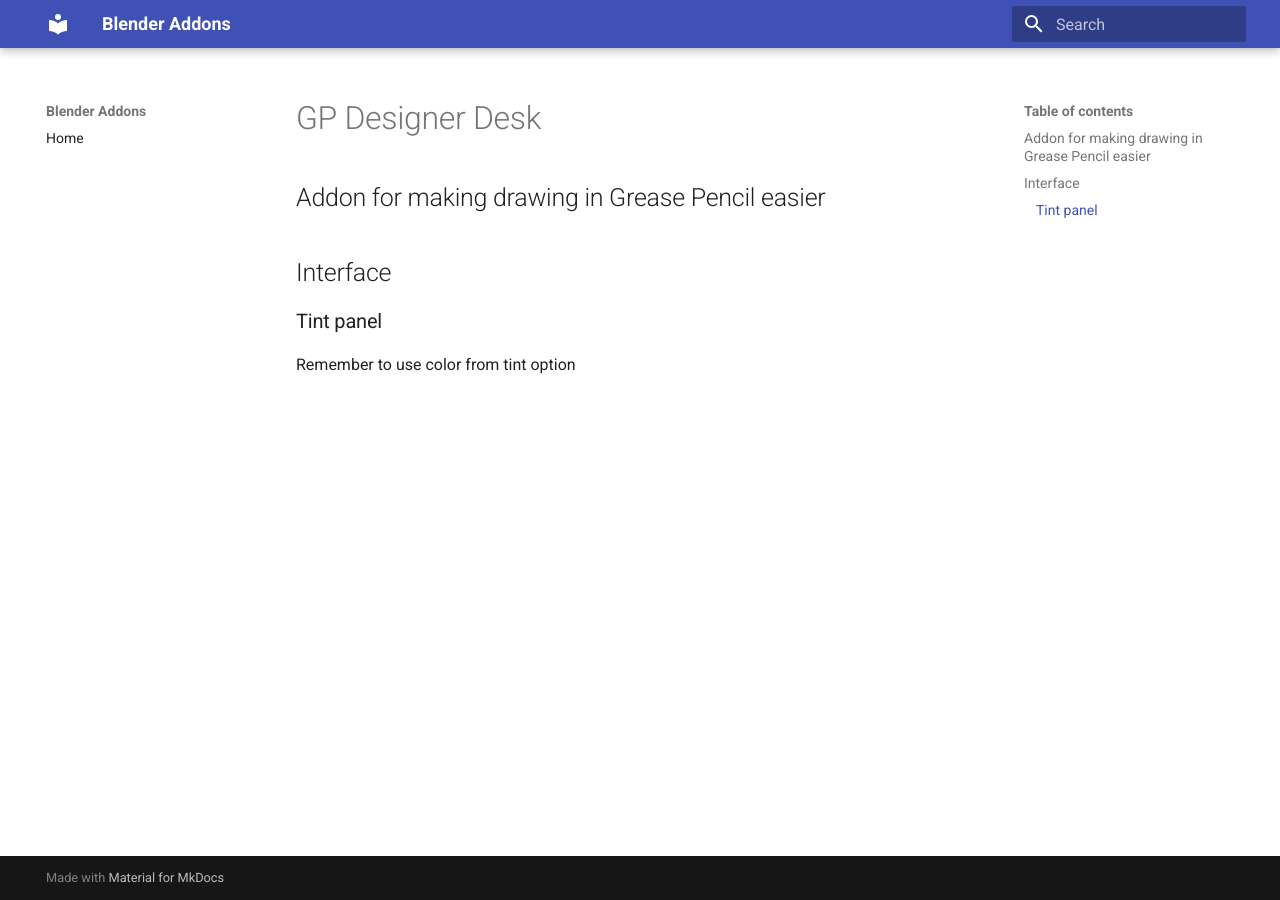
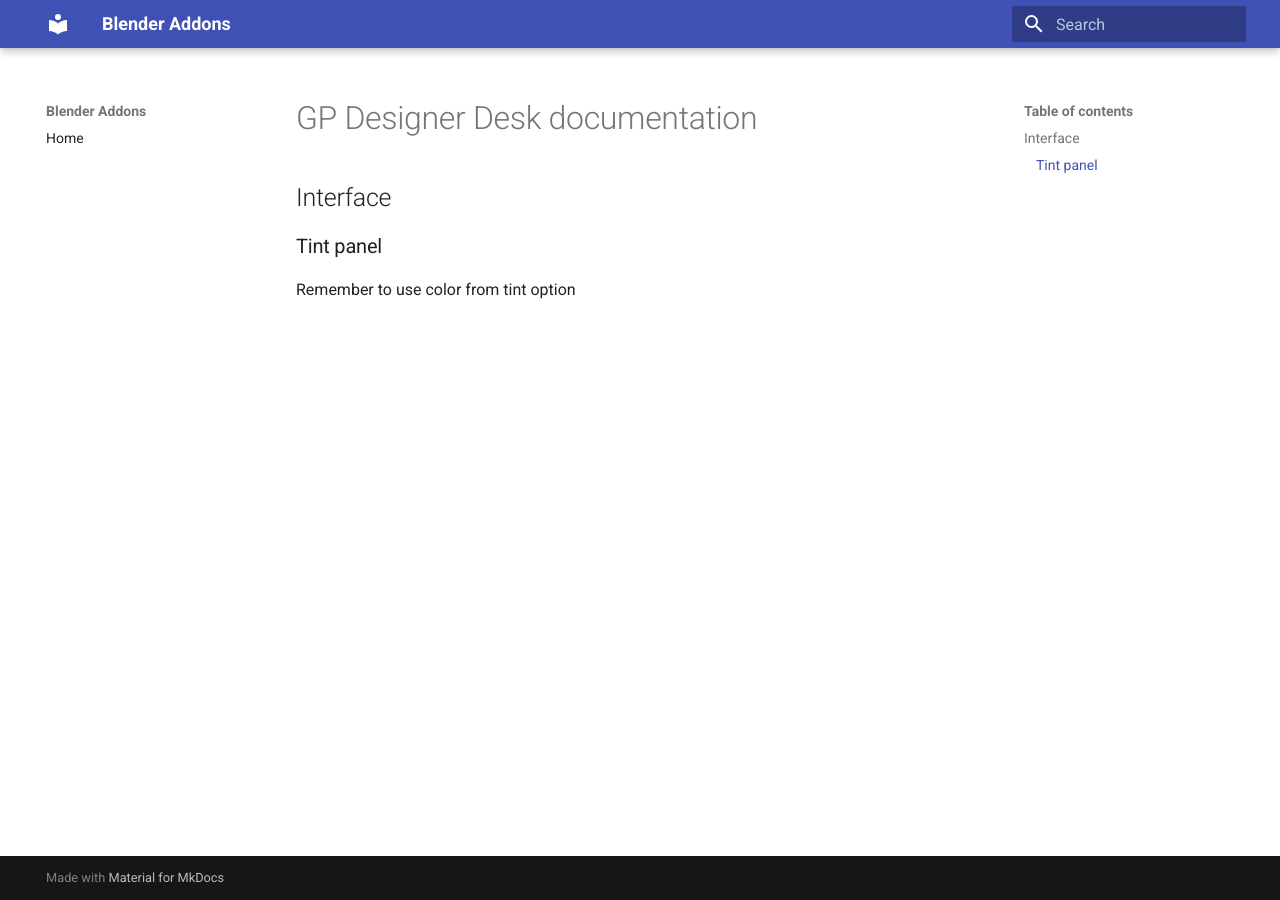
Before and after one commit to Pswida/Blender-Addons, an MkDocs documentation site: the page built from docs/gp_designer_desk.md, in a window 1280 px wide. Built offline with MkDocs 1.6.1 and Material for MkDocs 9.7.7, drawn with Linux system fonts in a browser that asks for light colours.

Commit message:
Update gp_designer_desk.md

```diff
--- a/docs/gp_designer_desk.md
+++ b/docs/gp_designer_desk.md
@@ -1,8 +1,4 @@
-# GP Designer Desk
-
-Addon for making drawing in Grease Pencil easier
----
-
+# GP Designer Desk documentation
 
 ## Interface
 
```
